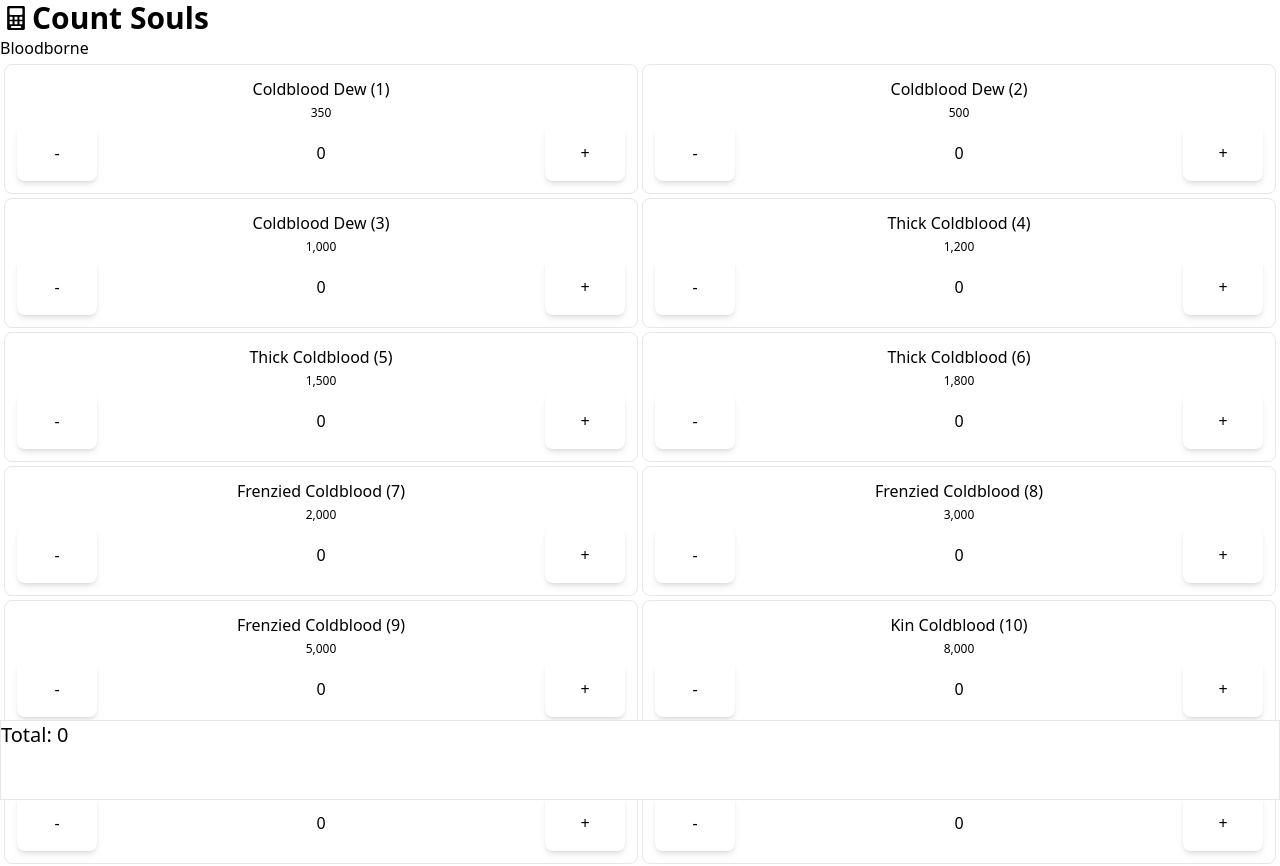
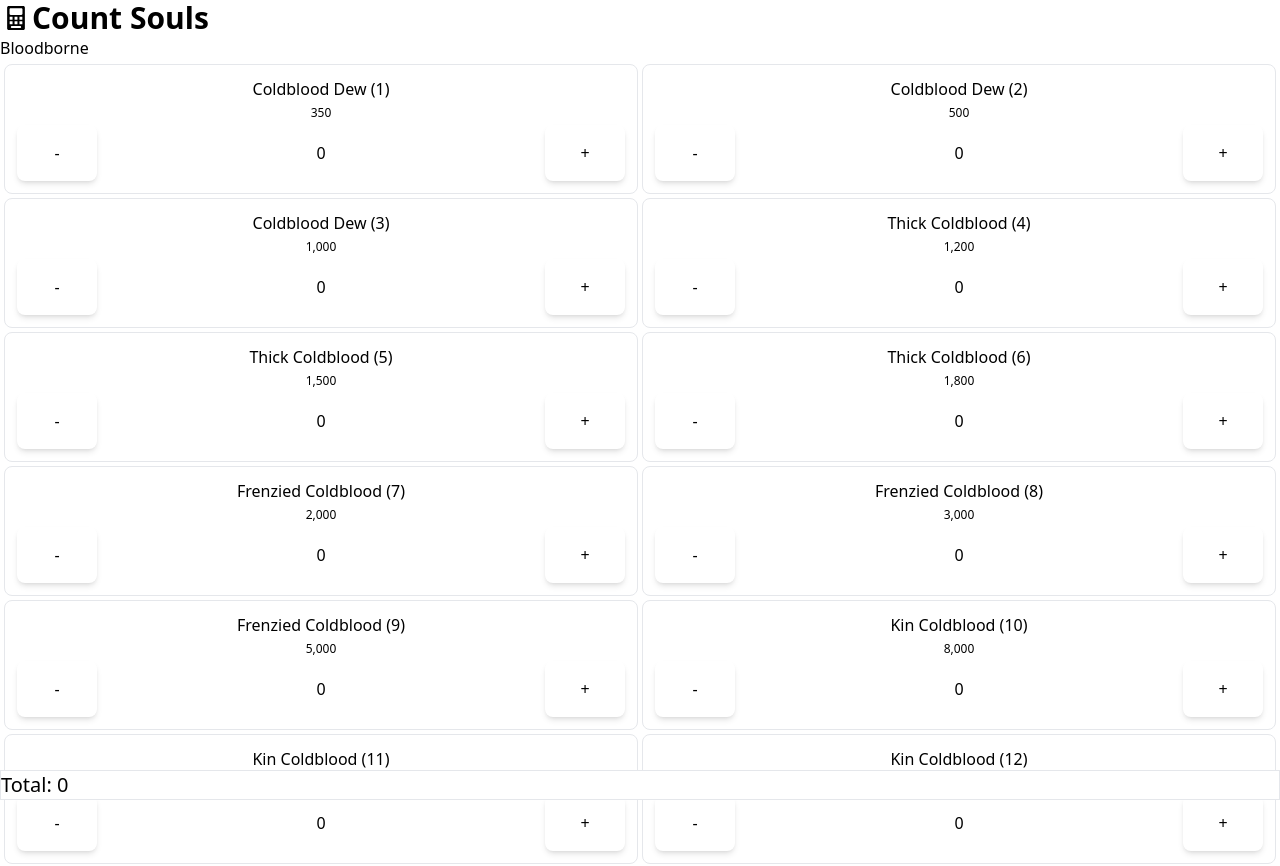
Before and after one commit to ElmarTalibzade/count-souls, a SvelteKit app: page /bb in a window 1280 px wide. Shown: the top 866 px of the page. Built offline with nearby package versions, Linux system fonts and the light colour scheme.

Commit message:
Increased size of the soul summary to 32
Also made it easier to tweak size in the future

```diff
--- a/src/components/common/calculator.svelte
+++ b/src/components/common/calculator.svelte
@@ -1,6 +1,8 @@
 <script lang="ts">
   import type SoulCalculation from 'models/soulCalculation';
   import type SoulDefinition from 'models/soulDefinition';
+
+  const soulSummaryHeight = 32;
 
   export let soulDefinitions: SoulDefinition[];
 
@@ -34,7 +36,7 @@
   }
 </script>
 
-<div class="grid grid-cols-2 gap-1 p-1 mb-20">
+<div class="grid grid-cols-2 gap-1 p-1 mb-{soulSummaryHeight}">
   {#each soulCalculations as soul, i}
     <div class="border border-solid rounded-lg p-3">
       <div class="mb-1 text-center text-base">{soul.definition.name}</div>
@@ -54,7 +56,7 @@
   {/each}
 </div>
 
-<div class="h-20 w-full bg-white inset-x-0 bottom-0 fixed border">
+<div class="h-{soulSummaryHeight} w-full bg-white inset-x-0 bottom-0 fixed border">
   <div class="text-xl">
     Total: {soulsTotal.toLocaleString()}
   </div>
```
